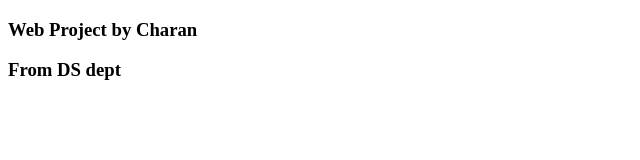
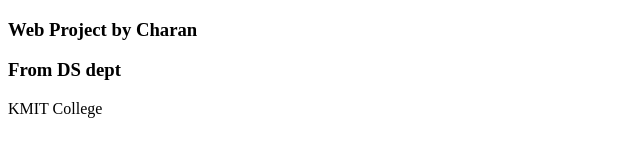
Before and after one commit to charankmit/seproj, a plain HTML site: page index.html in a window 1280 px wide. Shown: the whole page, without its empty margins (0-640 px from the left). Drawn offline with Linux system fonts and the light colour scheme.

Commit message:
Update index.html

```diff
--- a/index.html
+++ b/index.html
@@ -8,5 +8,6 @@
 <body>
     <h3>Web Project by Charan </h3>
     <h3>From DS dept</h3>
+    <p>KMIT College</p>
 </body>
 </html>
```
